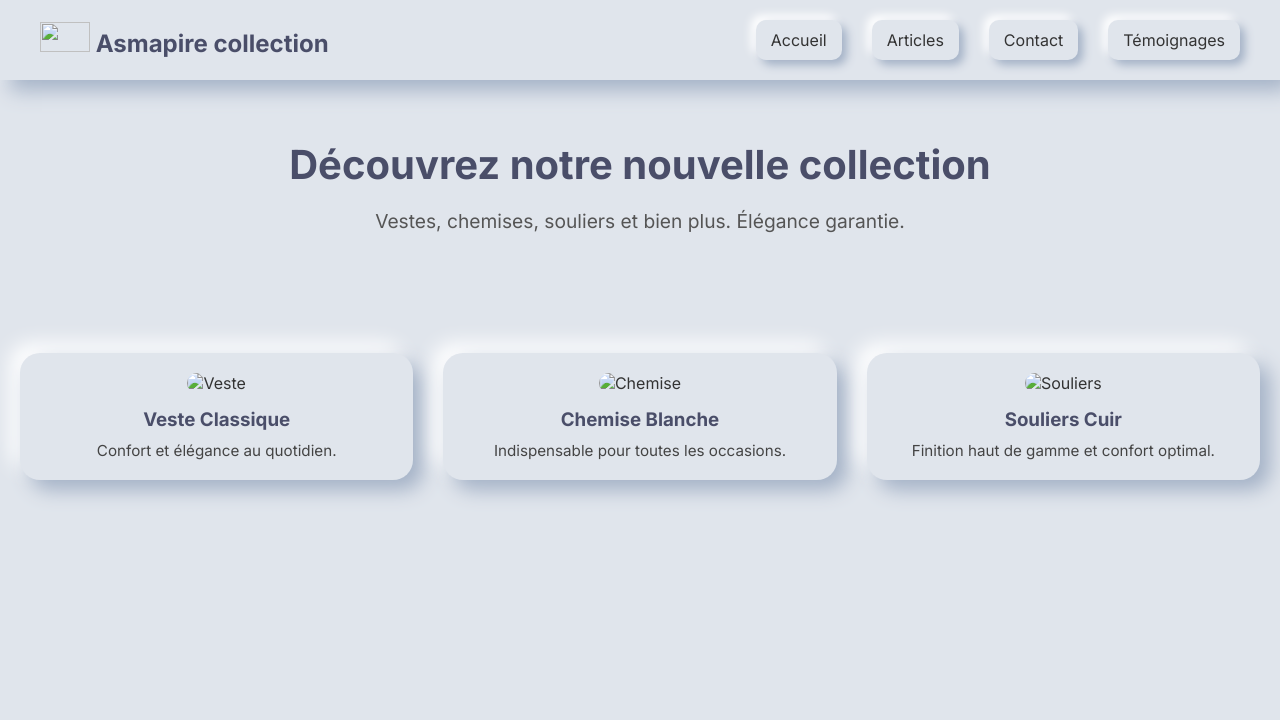
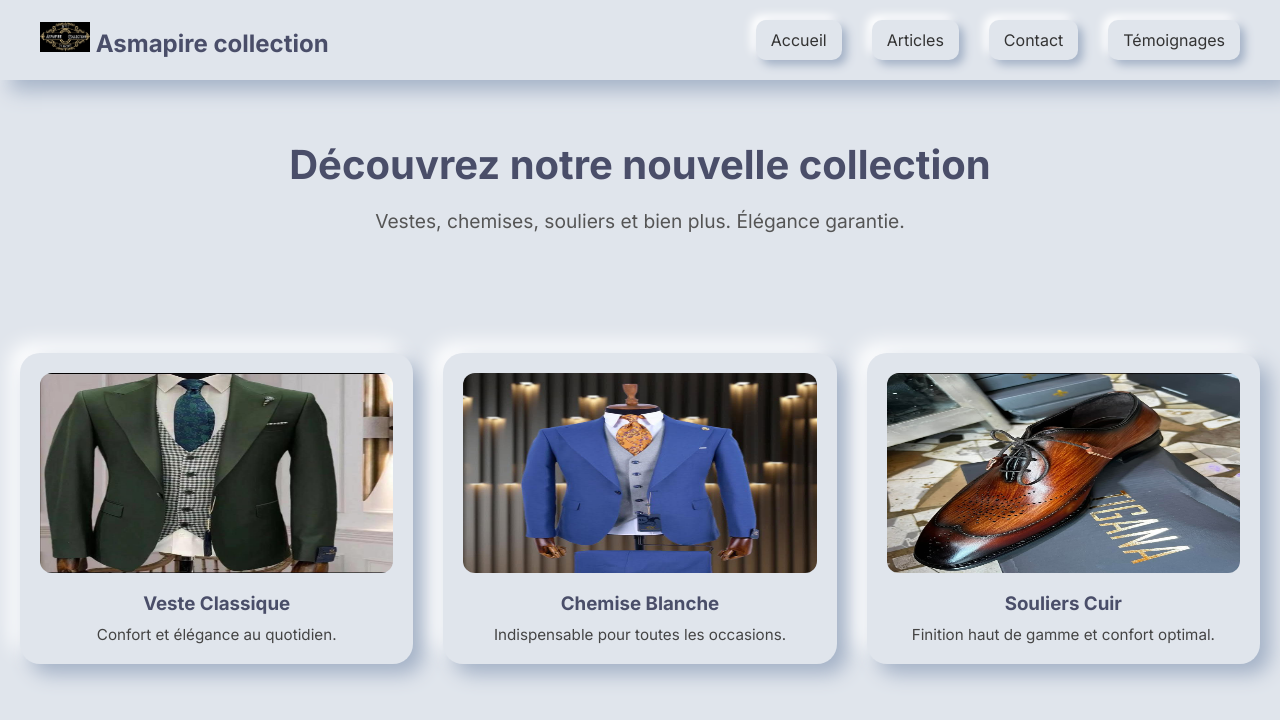
Before and after one commit to Ibrahim7485/Asmapire, a plain HTML site: page index.html in a window 1280 px wide. Drawn offline with Linux system fonts and the light colour scheme.

Commit message:
Update index.html

```diff
--- a/index.html
+++ b/index.html
@@ -155,7 +155,7 @@
 
   <!-- Header & Navigation -->
   <header>
-    <div class="logo"><img src="img/logo a.PNG" alt="" width="50px" height="30px" > Asmapire collection</div>
+    <div class="logo"><img src="logo a.PNG" alt="" width="50px" height="30px" > Asmapire collection</div>
     <div class="menu-toggle" onclick="toggleMenu()">☰</div>
     <nav id="nav">
       <a href="index.html">Accueil</a>
@@ -175,18 +175,18 @@
   <!-- Produits -->
   <section id="articles" class="product-section">
     <div class="product-card">
-      <img src="img/P3.jpg" alt="Veste"width="50px" height="200px">
+      <img src="P3.jpg" alt="Veste"width="50px" height="200px">
       <h3>Veste Classique</h3>
       <p>Confort et élégance au quotidien.</p>
     </div>
     <div class="product-card">
-      <img src="img/V1.jpg" alt="Chemise"width="50px" height="200px">
+      <img src="V1.jpg" alt="Chemise"width="50px" height="200px">
       <h3>Chemise Blanche</h3>
 
       <p>Indispensable pour toutes les occasions.</p>
     </div>
     <div class="product-card">
-      <img src="img/S1.jpg" alt="Souliers"width="50px" height="200px">
+      <img src="S1.jpg" alt="Souliers"width="50px" height="200px">
       <h3>Souliers Cuir</h3>
       <p>Finition haut de gamme et confort optimal.</p>
     </div>
```
